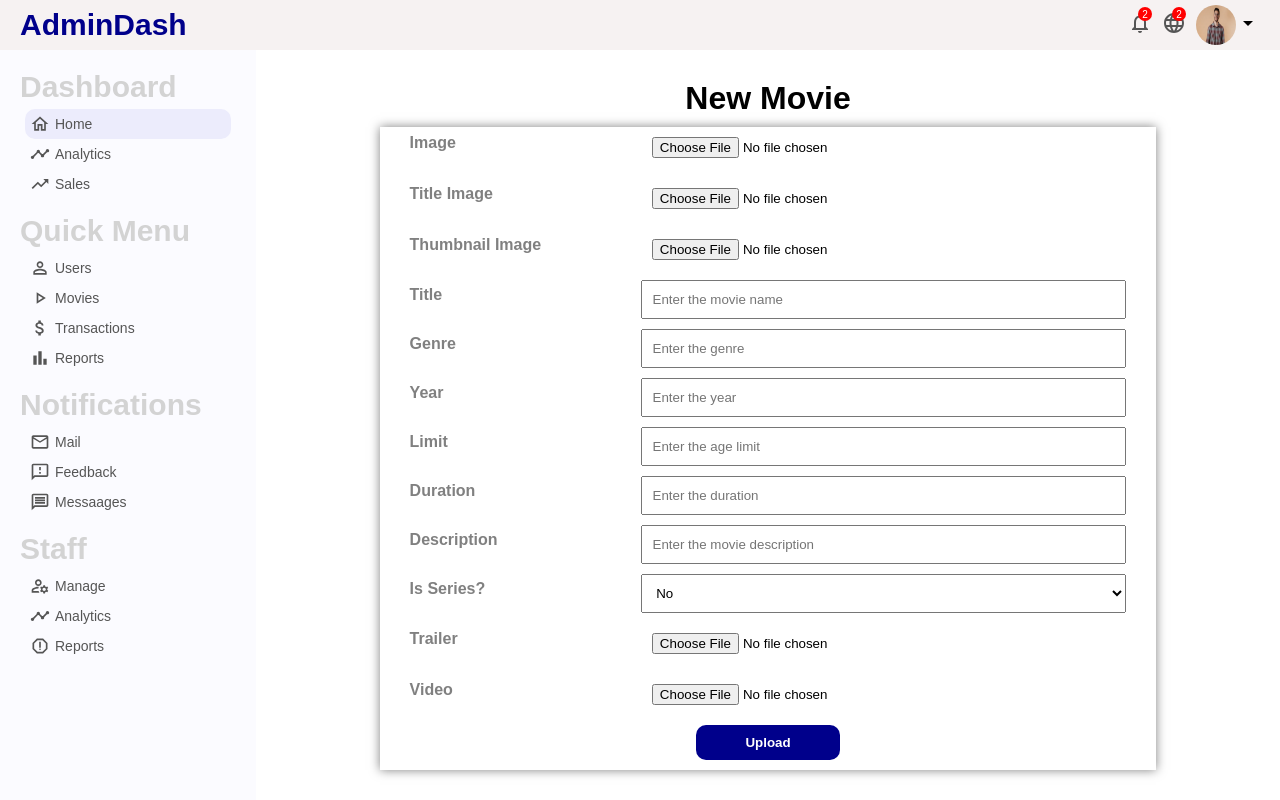
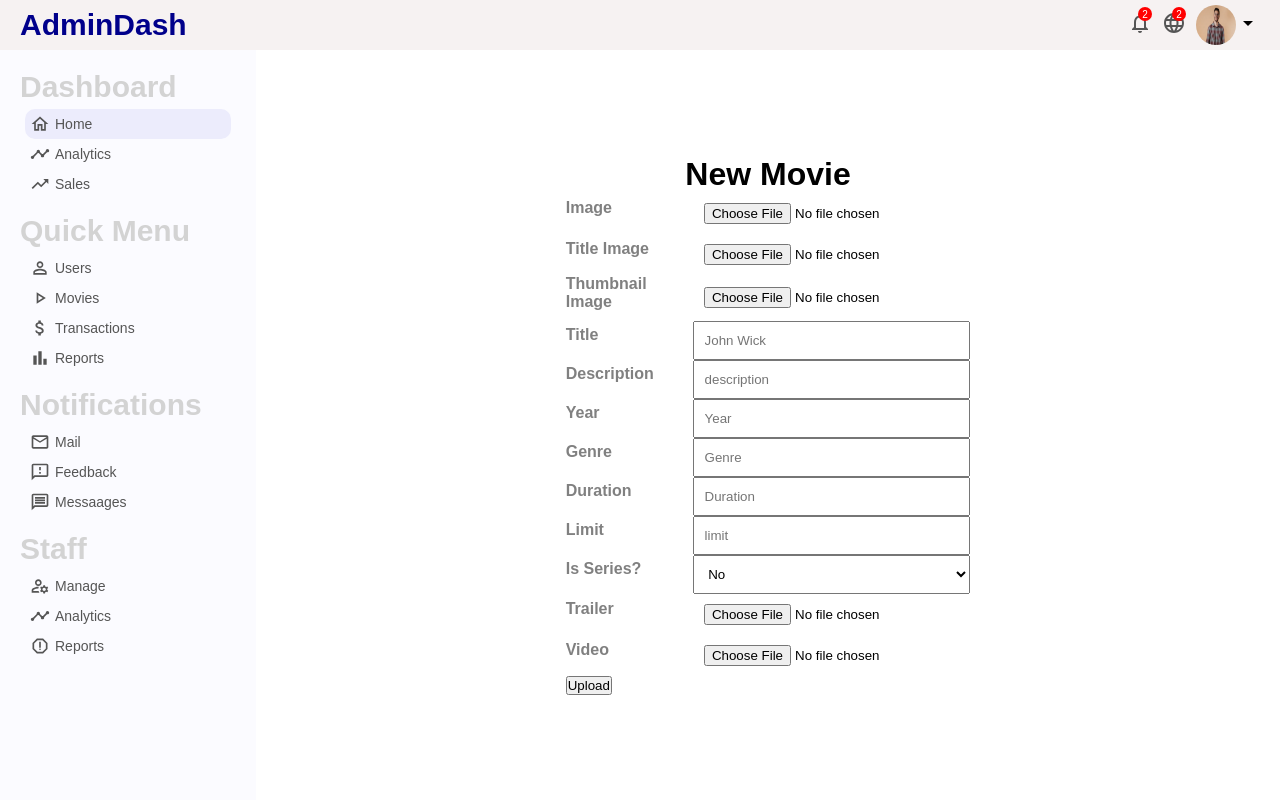
Before and after one commit to kanishkadeo27/Netflix-Clone-Admin, a React (Create React App) app: page /newProduct in a window 1280 px wide. Built offline with nearby package versions, Linux system fonts and the light colour scheme; no server answers.

Commit message:
create new movie , upload files to supabase and save movie to database done

```diff
--- a/package.json
+++ b/package.json
@@ -8,6 +8,7 @@
     "@mui/icons-material": "^6.3.0",
     "@mui/material": "^6.3.0",
     "@mui/x-data-grid": "^7.23.3",
+    "@supabase/supabase-js": "^2.48.1",
     "axios": "^1.7.9",
     "cloudinary": "^2.5.1",
     "cra-template": "1.2.0",
--- a/src/context/movieContext/MovieActions.js
+++ b/src/context/movieContext/MovieActions.js
@@ -1,3 +1,4 @@
+// get movies
 export const getMoviesStart = () => ({
   type: "GET_MOVIES_START",
 });
@@ -9,6 +10,19 @@ export const getMoviesFailure = () => ({
   type: "GET_MOVIES_FAILURE",
 });
 
+// create a new movie
+export const createMovieStart = () => ({
+  type: "CREATE_MOVIE_START",
+});
+export const createMovieSuccess = (movie) => ({
+  type: "CREATE_MOVIE_SUCCESS",
+  payload: movie,
+});
+export const createMovieFailure = () => ({
+  type: "CREATE_MOVIE_FAILURE",
+});
+
+// delete a movie
 export const deleteMoviesStart = () => ({
   type: "DELETE_MOVIES_START",
 });
--- a/src/context/movieContext/MovieReducer.js
+++ b/src/context/movieContext/MovieReducer.js
@@ -15,6 +15,24 @@ const MovieReducer = (state, action) => {
     case "GET_MOVIES_FAILURE":
       return {
         movies: [],
+        isFetching: false,
+        error: true,
+      };
+    case "CREATE_MOVIE_START":
+      return {
+        ...state,
+        isFetching: true,
+        error: false,
+      };
+    case "CREATE_MOVIE_SUCCESS":
+      return {
+        movies: [...state.movies, action.payload],
+        isFetching: false,
+        error: false,
+      };
+    case "CREATE_MOVIE_FAILURE":
+      return {
+        ...state,
         isFetching: false,
         error: true,
       };
--- a/src/context/movieContext/movieApiCalls.js
+++ b/src/context/movieContext/movieApiCalls.js
@@ -1,6 +1,9 @@
 import axios from "axios";
 
 import {
+  createMovieFailure,
+  createMovieStart,
+  createMovieSuccess,
   deleteMoviesFailure,
   deleteMoviesStart,
   deleteMoviesSuccess,
@@ -8,7 +11,7 @@ import {
   getMoviesStart,
   getMoviesSuccess,
 } from "./MovieActions";
-
+// get movie
 export const getMovies = async (dispatch) => {
   dispatch(getMoviesStart());
   try {
@@ -20,6 +23,20 @@ export const getMovies = async (dispatch) => {
     dispatch(getMoviesSuccess(res.data));
   } catch (error) {
     dispatch(getMoviesFailure());
+  }
+};
+// create
+export const createMovie = async (movie, dispatch) => {
+  dispatch(createMovieStart());
+  try {
+    const res = await axios.post("/movies", movie, {
+      headers: {
+        token: "Bearer " + JSON.parse(localStorage.getItem("user")).accessToken,
+      },
+    });
+    dispatch(createMovieSuccess(res.data));
+  } catch (error) {
+    dispatch(createMovieFailure());
   }
 };
 // delete movie
--- a/src/pages/newProduct/NewProduct.jsx
+++ b/src/pages/newProduct/NewProduct.jsx
@@ -1,148 +1,166 @@
-import { useState } from "react";
+import { useContext, useState } from "react";
 import "./newProduct.css";
+import supabase from "../../supabase"; // Import Supabase
+import { createMovie } from "../../context/movieContext/movieApiCalls";
+import { MovieContext } from "../../context/movieContext/MovieContext";
 
-const NewProduct = () => {
+export default function NewMovie() {
   const [movie, setMovie] = useState(null);
-  const [isSeries, setIsSeries] = useState(false);
   const [img, setImg] = useState(null);
   const [imgTitle, setImgTitle] = useState(null);
   const [imgSm, setImgSm] = useState(null);
   const [trailer, setTrailer] = useState(null);
   const [video, setVideo] = useState(null);
+  const [uploaded, setUploaded] = useState(0);
+
+  const { dispatch } = useContext(MovieContext);
 
   const handleChange = (e) => {
     const value = e.target.value;
     setMovie({ ...movie, [e.target.name]: value });
   };
-  const handleSeriesChange = (e) => {
-    console.log(e.target.value);
-    setIsSeries(e.target.value);
-    setMovie({ ...movie, [e.target.name]: e.target.value });
+
+  // Upload function using Supabase
+  const upload = async (items) => {
+    for (const item of items) {
+      const fileName = `${Date.now()}_${item.label}_${item.file.name}`;
+
+      // Upload file to Supabase Storage
+      const { data, error } = await supabase.storage
+        .from("files-uploads") // Use a bucket named "movies"
+        .upload(fileName, item.file, {
+          cacheControl: "3600",
+          upsert: false,
+        });
+
+      if (error) {
+        console.log("Upload Error:", error);
+      } else {
+        // Get the public URL
+        const { data: publicUrlData } = supabase.storage
+          .from("files-uploads")
+          .getPublicUrl(fileName);
+
+        setMovie((prev) => ({
+          ...prev,
+          [item.label]: publicUrlData.publicUrl,
+        }));
+        setUploaded((prev) => prev + 1);
+      }
+    }
   };
 
+  const handleUpload = (e) => {
+    e.preventDefault();
+    upload([
+      { file: img, label: "img" },
+      { file: imgTitle, label: "imgTitle" },
+      { file: imgSm, label: "imgSm" },
+      { file: trailer, label: "trailer" },
+      { file: video, label: "video" },
+    ]);
+  };
+
+  const handleSubmit = (e) => {
+    e.preventDefault();
+    createMovie(movie, dispatch);
+  };
   console.log(movie);
-  console.log(img);
   return (
     <div className="newProduct">
-      <h1 className="newProductTitle">New Movie</h1>
-      <form className="newProductForm">
+      <h1 className="addProductTitle">New Movie</h1>
+      <form className="addProductForm">
         <div className="addProductItem">
           <label>Image</label>
-          <input
-            type="file"
-            name="img"
-            id="image"
-            onChange={(e) => setImg(e.target.files[0])}
-          />
+          <input type="file" onChange={(e) => setImg(e.target.files[0])} />
         </div>
         <div className="addProductItem">
           <label>Title Image</label>
-          <input
-            type="file"
-            name="imgTitle"
-            id="imgTitle"
-            onChange={(e) => setImgTitle(e.target.files[0])}
-          />
+          <input type="file" onChange={(e) => setImgTitle(e.target.files[0])} />
         </div>
         <div className="addProductItem">
           <label>Thumbnail Image</label>
-          <input
-            type="file"
-            name="imgSm"
-            id="imgSm"
-            onChange={(e) => setImgSm(e.target.files[0])}
-          />
+          <input type="file" onChange={(e) => setImgSm(e.target.files[0])} />
         </div>
         <div className="addProductItem">
           <label>Title</label>
           <input
             type="text"
+            placeholder="John Wick"
+            name="title"
             onChange={handleChange}
-            placeholder="Enter the movie name"
-            name="title"
+          />
+        </div>
+        <div className="addProductItem">
+          <label>Description</label>
+          <input
+            type="text"
+            placeholder="description"
+            name="desc"
+            onChange={handleChange}
+          />
+        </div>
+        <div className="addProductItem">
+          <label>Year</label>
+          <input
+            type="text"
+            placeholder="Year"
+            name="year"
+            onChange={handleChange}
           />
         </div>
         <div className="addProductItem">
           <label>Genre</label>
           <input
             type="text"
+            placeholder="Genre"
+            name="genre"
             onChange={handleChange}
-            placeholder="Enter the genre"
-            name="genre"
-          />
-        </div>
-        <div className="addProductItem">
-          <label>Year</label>
-          <input
-            type="text"
-            onChange={handleChange}
-            placeholder="Enter the year"
-            name="year"
-          />
-        </div>
-        <div className="addProductItem">
-          <label>Limit</label>
-          <input
-            type="text"
-            onChange={handleChange}
-            placeholder="Enter the age limit"
-            name="limit"
           />
         </div>
         <div className="addProductItem">
           <label>Duration</label>
           <input
             type="text"
+            placeholder="Duration"
+            name="duration"
             onChange={handleChange}
-            placeholder="Enter the duration"
-            name="duration"
           />
         </div>
         <div className="addProductItem">
-          <label>Description</label>
+          <label>Limit</label>
           <input
-            type="text"
+            type="number"
+            placeholder="limit"
+            name="limit"
             onChange={handleChange}
-            placeholder="Enter the movie description"
-            name="desc"
           />
         </div>
         <div className="addProductItem">
           <label>Is Series?</label>
-          <select
-            name="isSeries"
-            id="isSeries"
-            onChange={handleSeriesChange}
-            value={isSeries}
-          >
+          <select name="isSeries" id="isSeries" onChange={handleChange}>
+            <option value="false">No</option>
             <option value="true">Yes</option>
-            <option value="false">No</option>
           </select>
         </div>
-
         <div className="addProductItem">
           <label>Trailer</label>
-          <input
-            type="file"
-            id="trailer"
-            name="trailer"
-            onChange={(e) => setTrailer(e.target.files[0])}
-          />
+          <input type="file" onChange={(e) => setTrailer(e.target.files[0])} />
         </div>
         <div className="addProductItem">
           <label>Video</label>
-          <input
-            type="file"
-            id="video"
-            name="video"
-            onChange={(e) => setVideo(e.target.files[0])}
-          />
+          <input type="file" onChange={(e) => setVideo(e.target.files[0])} />
         </div>
-
-        <button className="newProductBtn">Upload</button>
+        {uploaded === 5 ? (
+          <button className="addProductButton" onClick={handleSubmit}>
+            Create
+          </button>
+        ) : (
+          <button className="addProductButton" onClick={handleUpload}>
+            Upload
+          </button>
+        )}
       </form>
     </div>
   );
-};
-
-export default NewProduct;
+}
--- /dev/null
+++ b/src/supabase.js
@@ -0,0 +1,9 @@
+import { createClient } from "@supabase/supabase-js";
+
+const supabaseUrl = process.env.REACT_APP_SUPABASE_URL;
+const supabaseAnonKey = process.env.REACT_APP_SUPABASE_ANON_KEY;
+
+const supabase = createClient(supabaseUrl, supabaseAnonKey);
+
+export const storage = supabase.storage;
+export default supabase;
```
Also changed, not shown: 1 other file (tests, documents, lock files or other folders).
